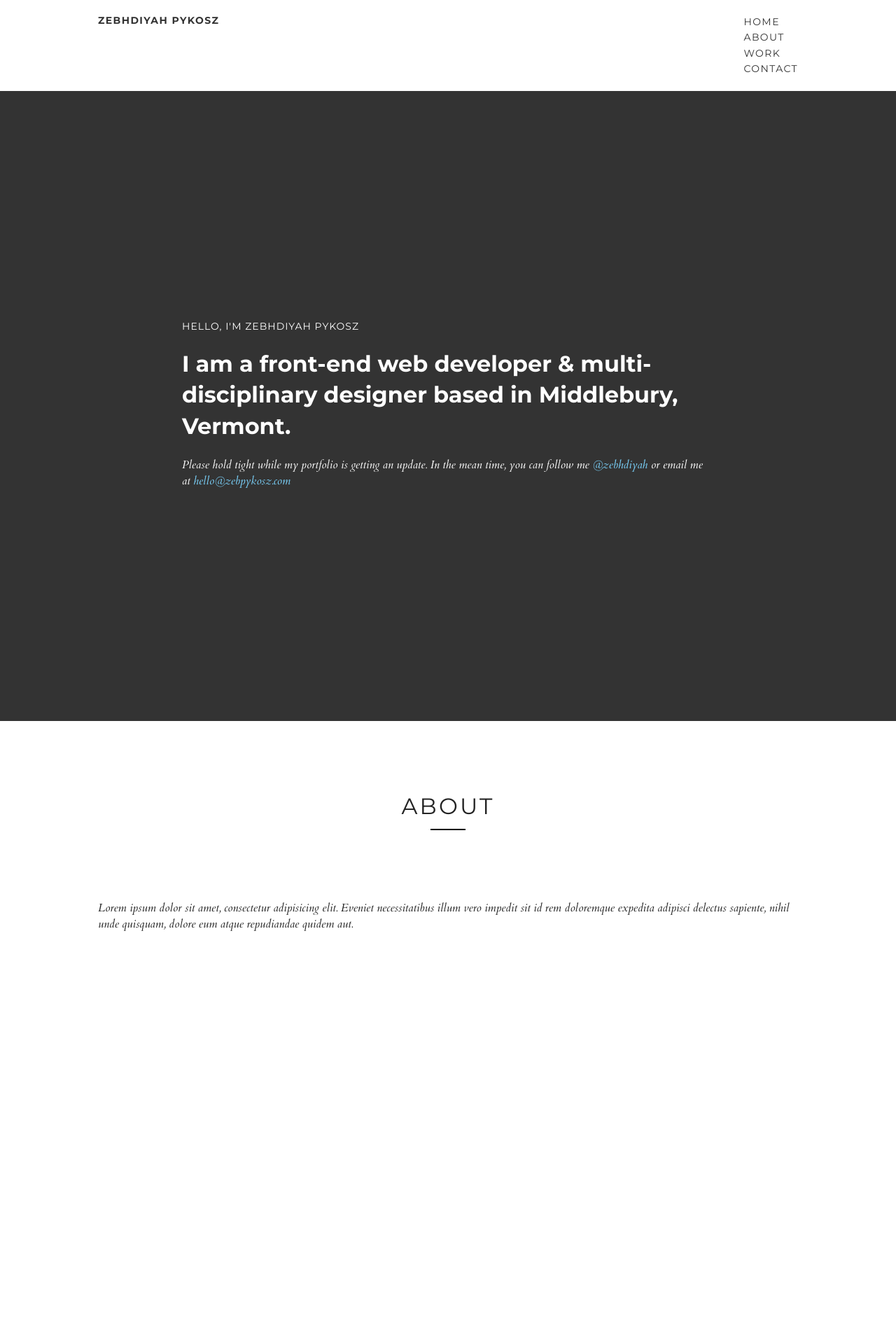
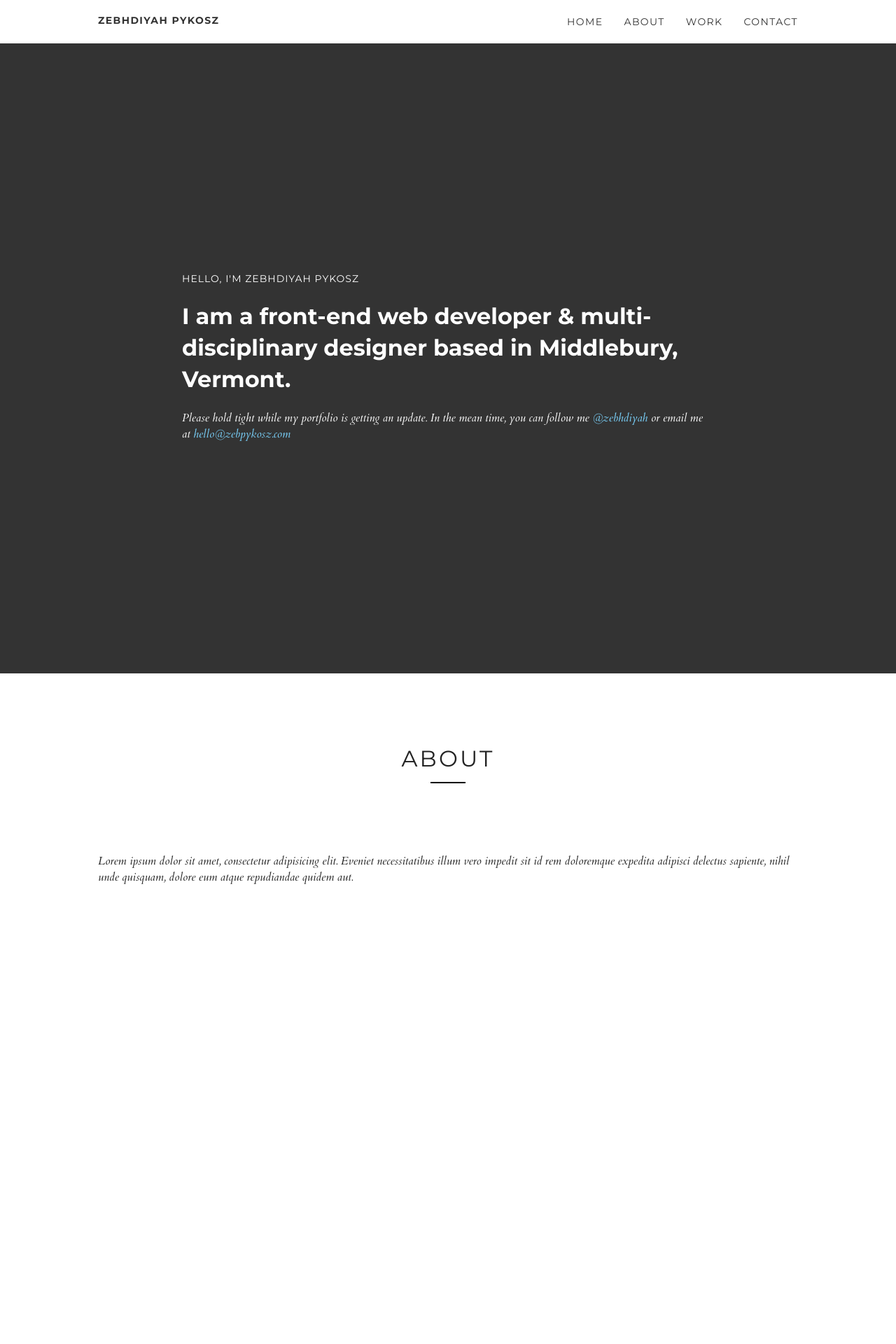
Before and after one commit to zebapy/zeb.codes, a Jekyll site: the page built from index.html, in a window 1280 px wide. Shown: the top 1920 px of the page at 70% size. Built offline with Jekyll 4.4.1, drawn with Linux system fonts in a browser that asks for light colours; nearby versions of some CDN libraries.

Commit message:
add main nav and social nav

```diff
--- a/_sass/_navs.scss
+++ b/_sass/_navs.scss
@@ -3,3 +3,28 @@
     margin: 0;
     padding: 0;
 }
+
+.nav-main {
+    @include clearfix();
+
+    > li {
+        float: left;
+
+        & + li {
+            margin-left: 30px;
+        }
+    }
+}
+
+.nav-social {
+    margin-bottom: 40px;
+
+    > li {
+        margin: 20px 0;
+
+        @include media($large) {
+            margin: 0 20px;
+            display: inline-block;
+        }
+    }
+}
```
